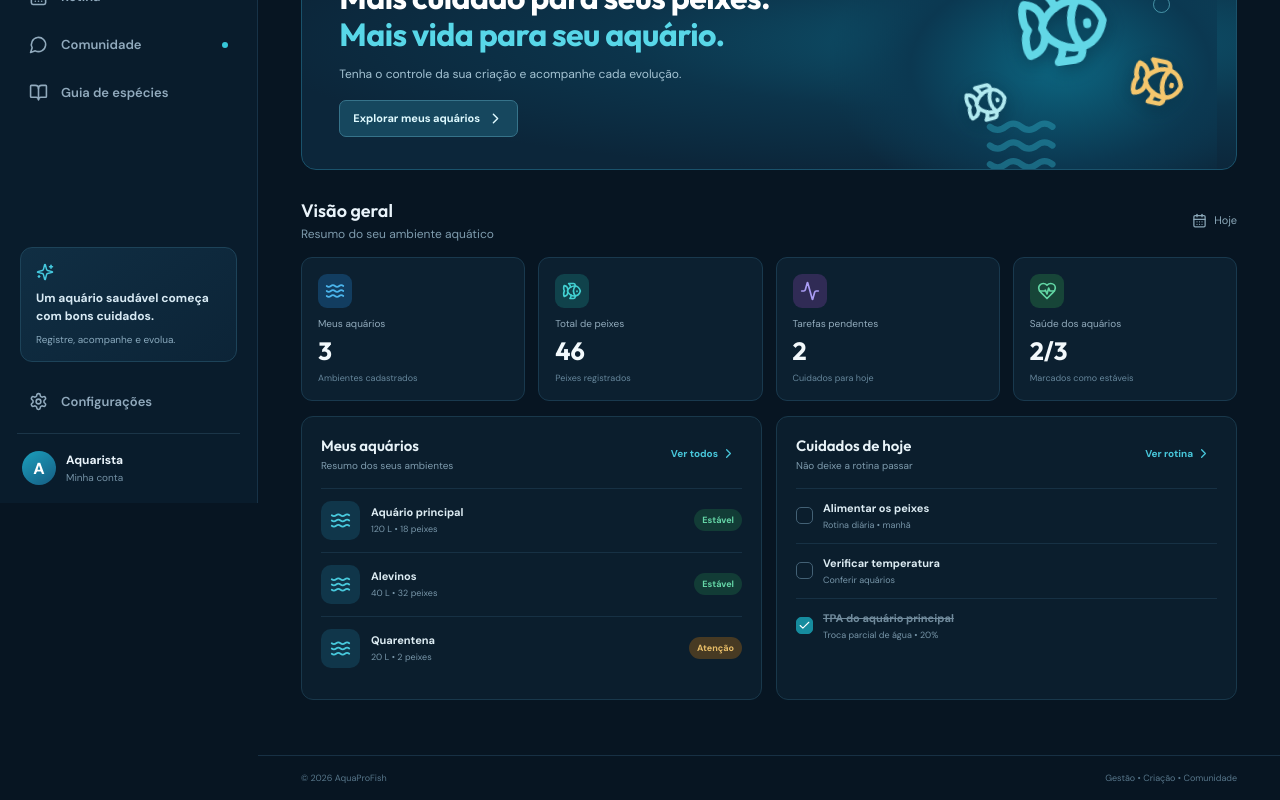
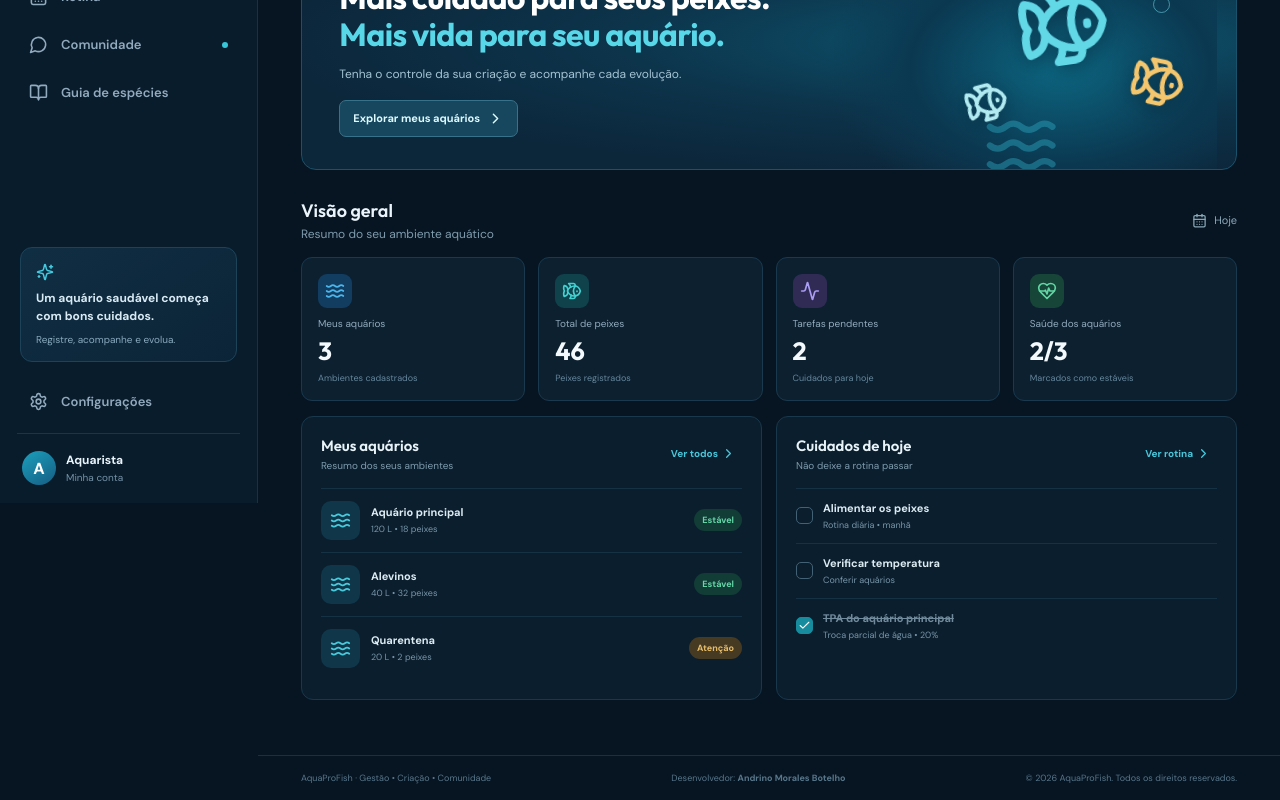
Before and after one commit to andrino0/AquaProFish, a React (Vite) app: page / in a window 1280 px wide. Shown: the part 297-1097 px from the top of the page. Built offline with nearby package versions, Linux system fonts and the light colour scheme.

Commit message:
Add developer credits to app footer

```diff
--- a/src/App.jsx
+++ b/src/App.jsx
@@ -161,7 +161,7 @@ function App() {
 
           {section === 'Guia de espécies' && <section className="panel page-panel"><div className="panel-heading"><div><h3>Conheça as espécies</h3><p>Uma base inicial para organizar seu conhecimento</p></div><span className="tag info">Em expansão</span></div><div className="species-grid">{[['Guppy','Poecilia reticulata','Peixe vivíparo, ativo e muito apreciado pela variedade de cores.'],['Betta','Betta splendens','Peixe de personalidade marcante. Machos geralmente devem ser mantidos separados.'],['Platy','Xiphophorus maculatus','Vivíparo resistente e sociável, com muitas variedades.'],['Espada','Xiphophorus hellerii','Vivíparo conhecido pela extensão da nadadeira caudal dos machos.'],['Molinésia','Poecilia sphenops','Peixe vivíparo que aprecia água estável e alimentação variada.']].map(([name,latin,desc])=><article className="species-card" key={name}><div className="species-illustration"><Fish size={32}/></div><div><h3>{name}</h3><i>{latin}</i><p>{desc}</p></div></article>)}</div></section>}
         </div>
-        <footer className="footer"><span>© 2026 AquaProFish</span><span>Gestão • Criação • Comunidade</span></footer>
+        <footer className="footer"><span className="footer-brand">AquaProFish · Gestão • Criação • Comunidade</span><span className="footer-developer">Desenvolvedor: <strong>Andrino Morales Botelho</strong></span><span>© 2026 AquaProFish. Todos os direitos reservados.</span></footer>
       </main>
 
       {mobileMenu && <button className="mobile-scrim" onClick={() => setMobileMenu(false)} aria-label="Fechar menu"/>}
```
